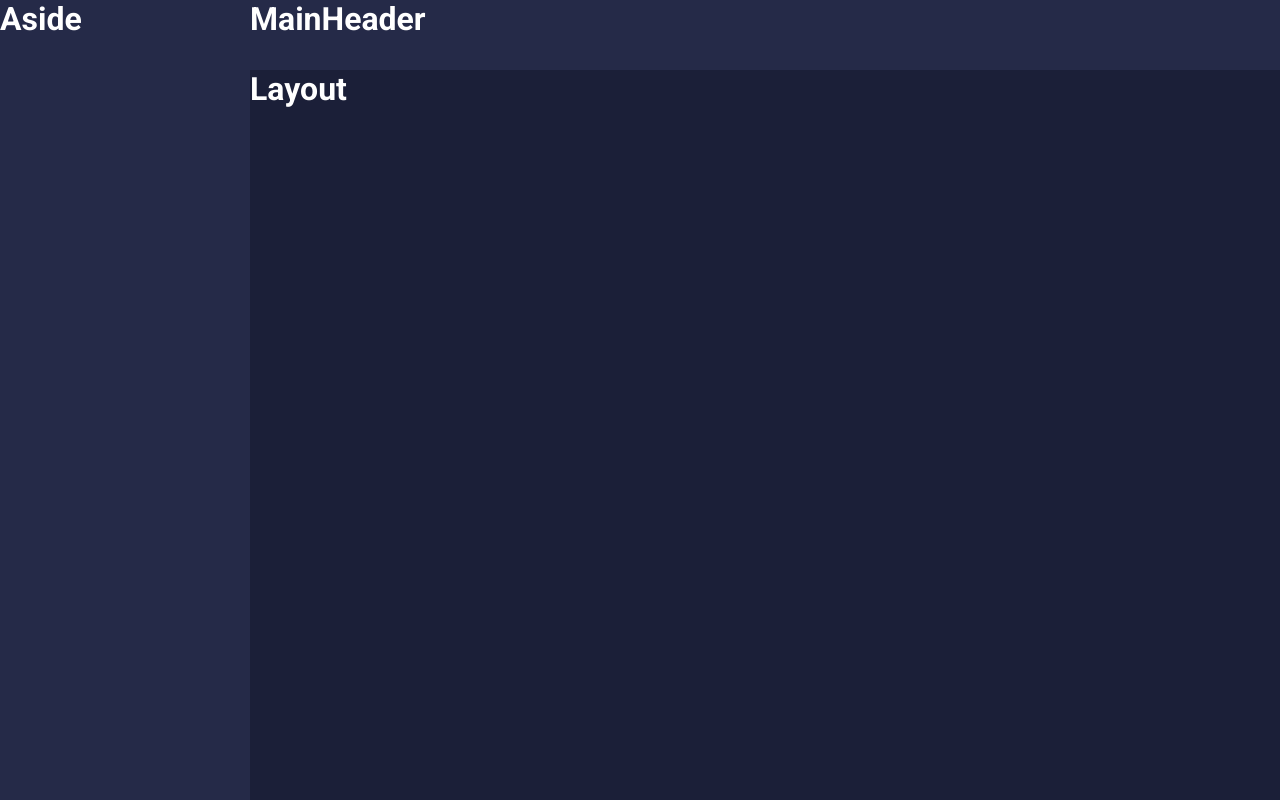
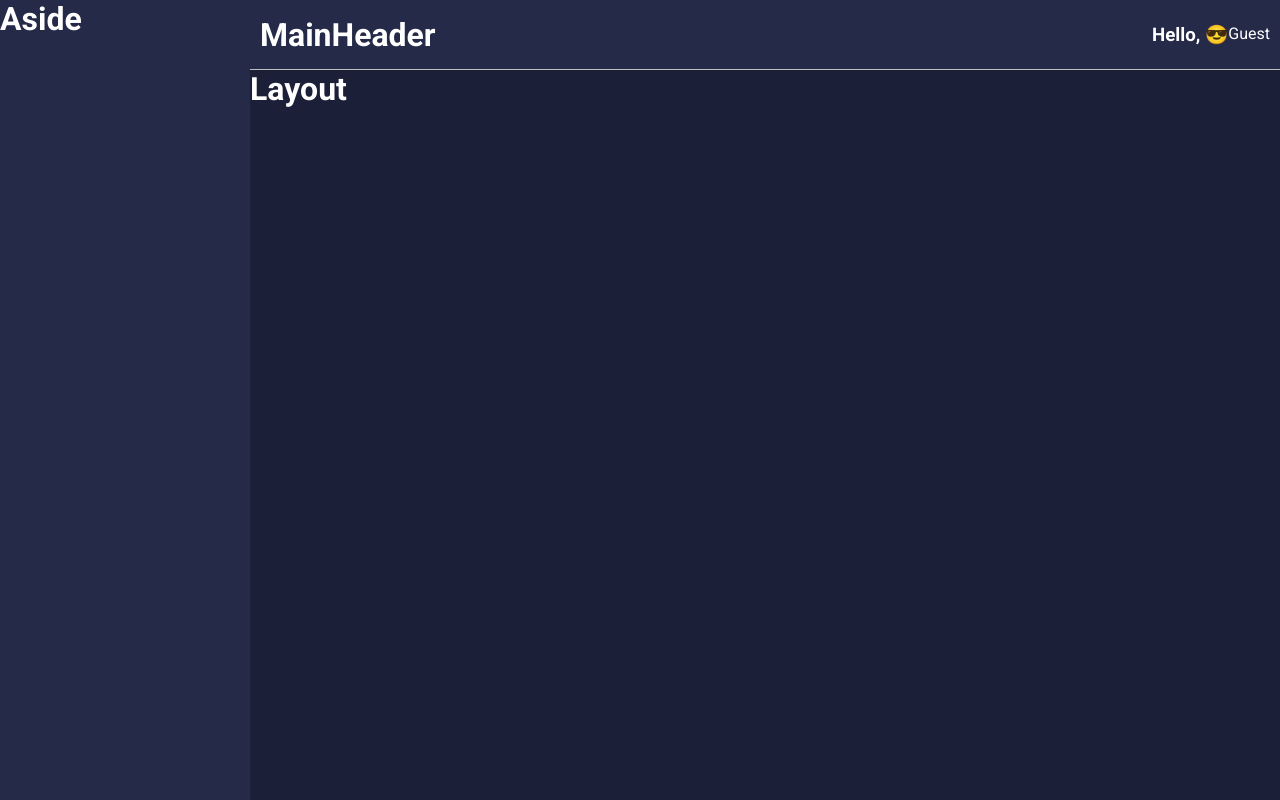
Before and after one commit to luisgbyte/minha-carteira, a React (Create React App) app: page / in a window 1280 px wide. Built offline with nearby package versions, Linux system fonts and the light colour scheme.

Commit message:
create Header

```diff
--- a/src/components/MainHeader/index.tsx
+++ b/src/components/MainHeader/index.tsx
@@ -1,11 +1,23 @@
-import React from 'react';
+import React, { useMemo } from 'react';
 
-import { Container } from './styles';
+import emojis from '../../utils/emojis';
+
+import { Container, Profile, Welcome, UserName} from './styles';
 
 const MainHeader: React.FC = () => {
+
+  const emoji = useMemo(() => {
+    const indice = Math.floor(Math.random() * emojis.length);
+    return emojis[indice]
+  }, [])
+
   return (
     <Container>
       <h1>MainHeader</h1>
+      <Profile>
+        <Welcome>Hello, {emoji}</Welcome>
+        <UserName>Guest</UserName>
+      </Profile>
     </Container>
   );
 }
--- a/src/components/MainHeader/styles.ts
+++ b/src/components/MainHeader/styles.ts
@@ -4,4 +4,21 @@ export const Container = styled.div`
   grid-area: MH;
   color: ${props => props.theme.colors.white};
   background-color: ${props => props.theme.colors.secondary};
+
+  display: flex;
+  justify-content: space-between;
+  align-items: center;
+
+  padding: 0 10px;
+
+  border-bottom: 1px solid ${props => props.theme.colors.gray};
 `;
+
+export const Profile = styled.div`
+  display: flex;
+  flex-direction: row;
+`;
+
+export const Welcome = styled.h3``;
+
+export const UserName = styled.span``;
--- /dev/null
+++ b/src/utils/emojis.ts
@@ -0,0 +1,2 @@
+// eslint-disable-next-line import/no-anonymous-default-export
+export default ['🤑', '🤩', '😍', '😎', '😃'];
```
